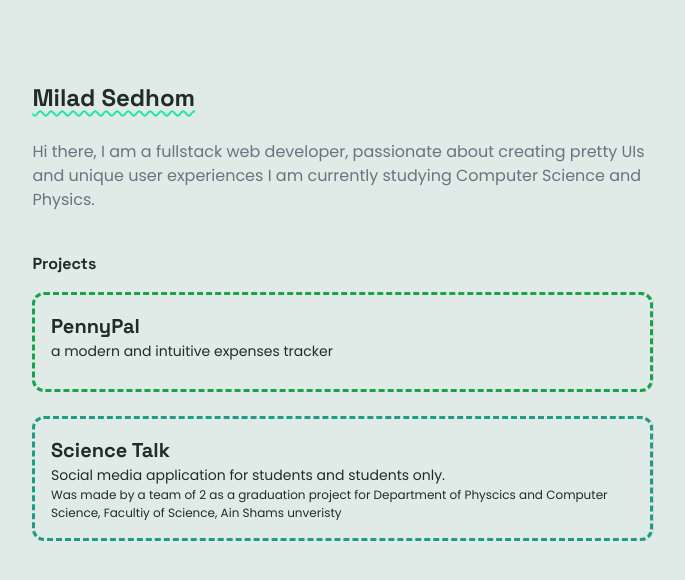
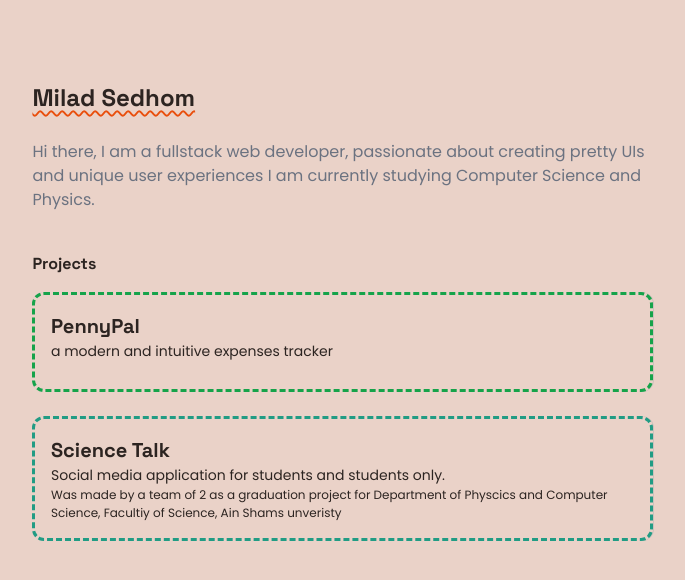
Before and after one commit to MiladSedhom/portfolio, a SvelteKit app: page / in a window 1280 px wide. Shown: the top 580 px of the page, without its empty margins (297-982 px from the left). Built offline with nearby package versions, Linux system fonts and the light colour scheme.

Commit message:
color tweaks

```diff
--- a/src/lib/components/Project.svelte
+++ b/src/lib/components/Project.svelte
@@ -40,7 +40,7 @@
 	})
 </script>
 
-<div bind:this={container} class="fly-in" bg-neutral-300 border-rd-xl>
+<div bind:this={container} class="fly-in bg-shadows border-rd-xl">
 	<div
 		bind:this={div}
 		style="transform: perspective(3000px) rotateX({-20 * mouse.y}deg) rotateY({10 *
--- a/src/routes/+layout.svelte
+++ b/src/routes/+layout.svelte
@@ -10,10 +10,11 @@
 
 <style>
 	:global(:root) {
-		--h: 160;
-		--primary: hsl(var(--h), 80%, 50%);
-		--bg: hsl(var(--h), 20%, 90%);
-		--text: hsl(var(--h), 15%, 15%);
-		--text-alt: hsl(var(--h), 8%, 95%);
+		--primary: hsl(18, 90%, 48%);
+		--bg: hsl(18, 45%, 85%);
+		--shadows: hsl(18, 15%, 77%);
+		--text: hsl(18, 15%, 15%);
+		--text-1: hsl(18, 15%, 35%);
+		--text-alt: hsl(18, 40%, 90%);
 	}
 </style>
--- a/uno.config.ts
+++ b/uno.config.ts
@@ -23,9 +23,11 @@ export default defineConfig({
 	theme: {
 		colors: {
 			primary: 'var(--primary)',
+			bgcolor: 'var(--bg)',
+			shadows: 'var(--shadows)',
 			tcolor: 'var(--text)',
-			'tcolor-alt': 'var(--text-alt)',
-			bgcolor: 'var(--bg)'
+			'tcolor-1': 'var(--text-1)',
+			'tcolor-alt': 'var(--text-alt)'
 		}
 	}
 })
```
